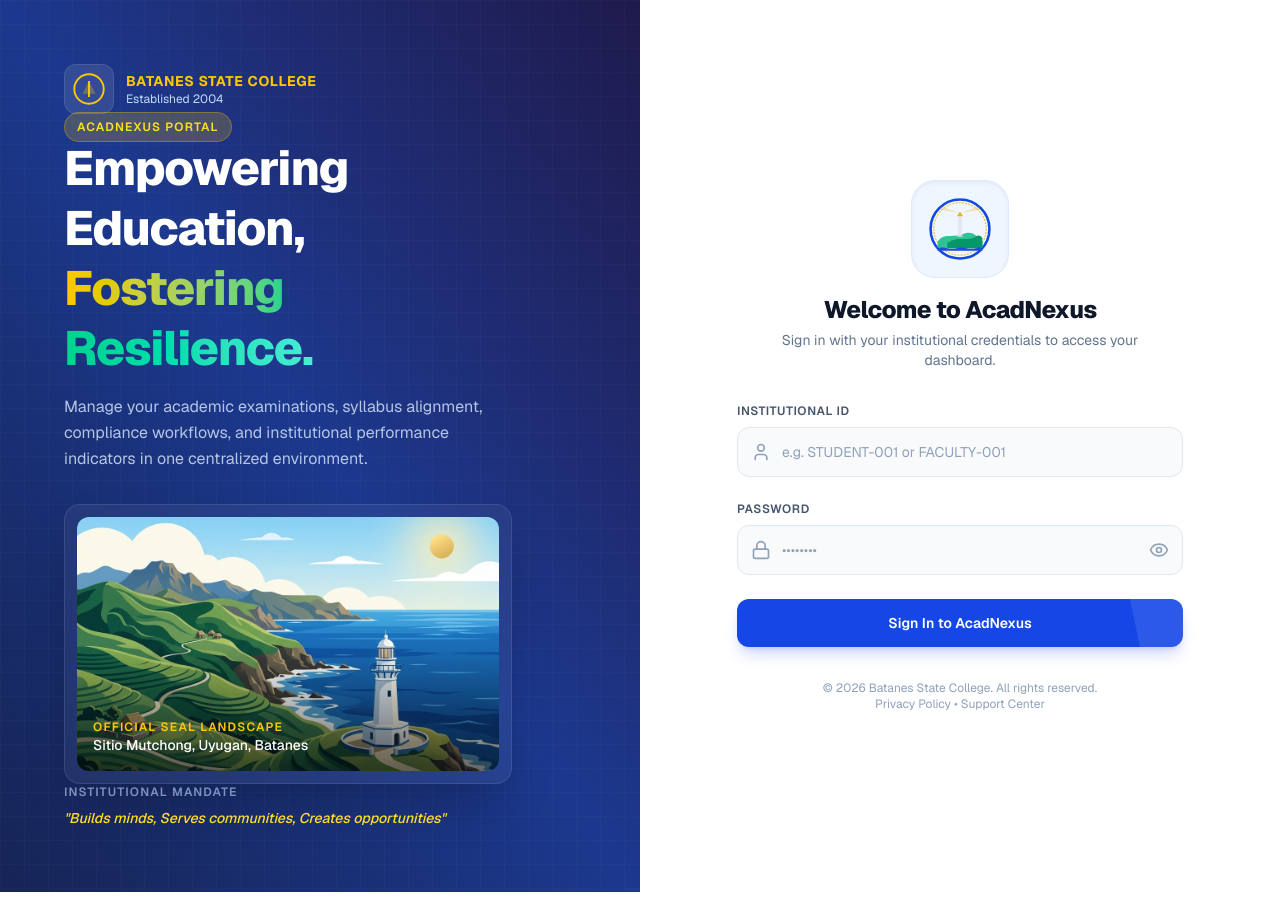
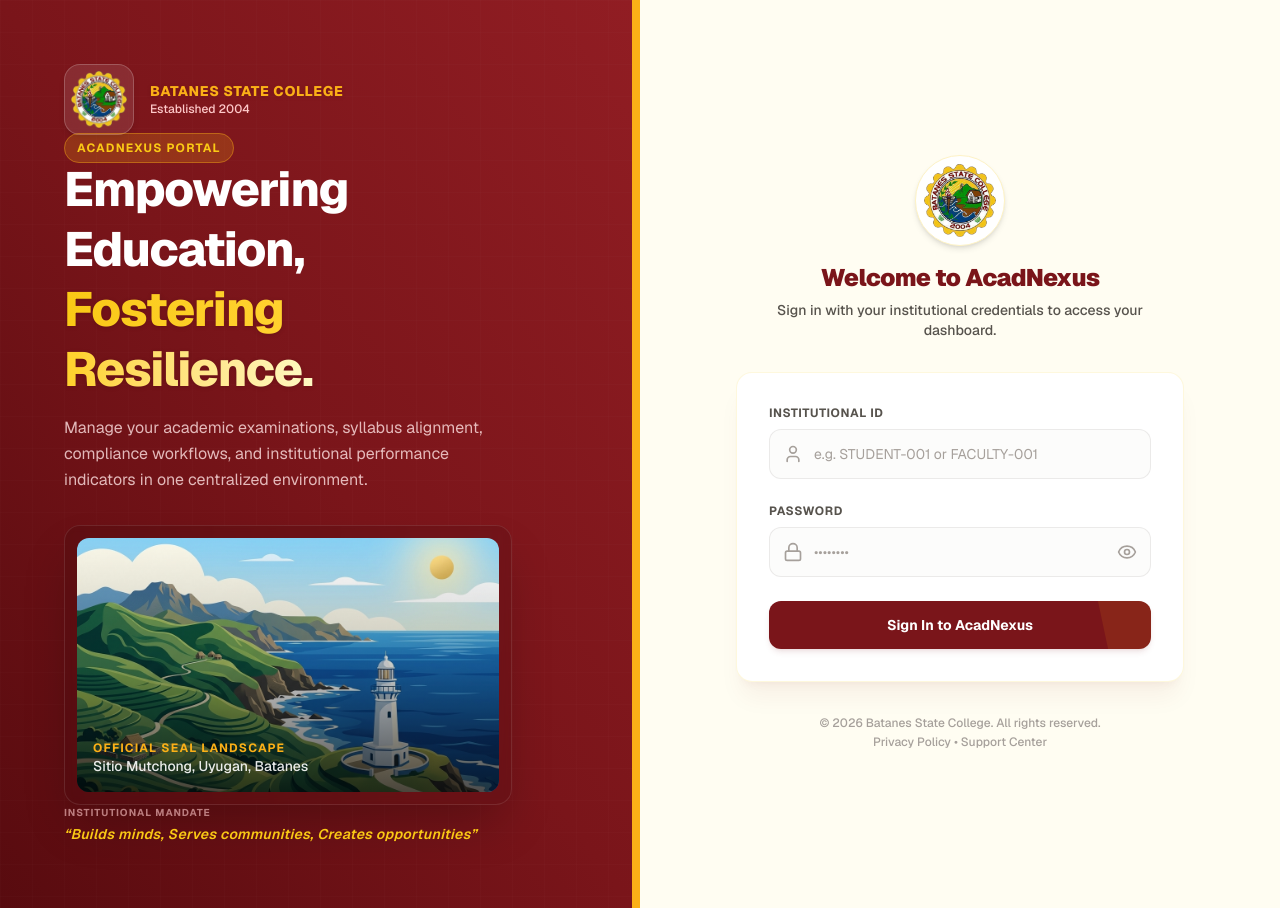
Before and after one commit to Ben4ndBen/acadnexus, a Next.js app: page / in a window 1280 px wide. Built offline with nearby package versions, Linux system fonts and the light colour scheme; no server answers.

Commit message:
Login page recolor

```diff
--- a/src/app/components/LoginForm.tsx
+++ b/src/app/components/LoginForm.tsx
@@ -18,7 +18,6 @@
       else if (state.role === "Chair") path = "/dashboard/chair";
       else if (state.role === "Director") path = "/dashboard/director";
 
-      // Perform a full refresh redirect to ensure cookies are immediately picked up by the middleware/layout
       window.location.href = path;
     }
   }, [state]);
@@ -26,21 +25,21 @@
   return (
     <form action={formAction} className="space-y-6">
       {state?.error && (
-        <div className="flex items-center gap-3 bg-red-50 border border-red-200 text-red-700 px-4 py-3 rounded-lg text-sm animate-shake">
-          <AlertCircle className="w-5 h-5 shrink-0 text-red-500" />
-          <p className="font-medium">{state.error}</p>
+        <div className="flex items-center gap-3 bg-rose-50 border border-rose-200 text-rose-900 px-4 py-3 rounded-lg text-sm animate-shake">
+          <AlertCircle className="w-5 h-5 shrink-0 text-rose-600" />
+          <p className="font-semibold">{state.error}</p>
         </div>
       )}
 
       <div>
         <label
           htmlFor="institutionalId"
-          className="block text-xs font-semibold text-slate-600 uppercase tracking-wider mb-2"
+          className="block text-xs font-bold text-stone-600 uppercase tracking-wider mb-2"
         >
           Institutional ID
         </label>
         <div className="relative">
-          <div className="absolute inset-y-0 left-0 pl-3.5 flex items-center pointer-events-none text-slate-400">
+          <div className="absolute inset-y-0 left-0 pl-3.5 flex items-center pointer-events-none text-stone-400 focus-within:text-[#7A151A]">
             <User className="w-5 h-5" />
           </div>
           <input
@@ -49,7 +48,7 @@
             type="text"
             required
             placeholder="e.g. STUDENT-001 or FACULTY-001"
-            className="w-full bg-slate-50 hover:bg-slate-100/50 focus:bg-white border border-slate-200 focus:border-transparent rounded-xl pl-11 pr-4 py-3.5 text-sm text-slate-800 placeholder-slate-400 focus:outline-none focus:ring-2 focus:ring-blue-600 transition-all duration-200"
+            className="w-full bg-stone-50/60 hover:bg-stone-50 focus:bg-white border border-stone-200/80 focus:border-[#7A151A] rounded-xl pl-11 pr-4 py-3.5 text-sm text-stone-800 placeholder-stone-400 focus:outline-none focus:ring-2 focus:ring-[#7A151A]/20 transition-all duration-200"
             disabled={isPending}
           />
         </div>
@@ -59,13 +58,13 @@
         <div className="flex justify-between items-center mb-2">
           <label
             htmlFor="password"
-            className="block text-xs font-semibold text-slate-600 uppercase tracking-wider"
+            className="block text-xs font-bold text-stone-600 uppercase tracking-wider"
           >
             Password
           </label>
         </div>
         <div className="relative">
-          <div className="absolute inset-y-0 left-0 pl-3.5 flex items-center pointer-events-none text-slate-400">
+          <div className="absolute inset-y-0 left-0 pl-3.5 flex items-center pointer-events-none text-stone-400">
             <Lock className="w-5 h-5" />
           </div>
           <input
@@ -74,13 +73,13 @@
             type={showPassword ? "text" : "password"}
             required
             placeholder="••••••••"
-            className="w-full bg-slate-50 hover:bg-slate-100/50 focus:bg-white border border-slate-200 focus:border-transparent rounded-xl pl-11 pr-11 py-3.5 text-sm text-slate-800 placeholder-slate-400 focus:outline-none focus:ring-2 focus:ring-blue-600 transition-all duration-200"
+            className="w-full bg-stone-50/60 hover:bg-stone-50 focus:bg-white border border-stone-200/80 focus:border-[#7A151A] rounded-xl pl-11 pr-11 py-3.5 text-sm text-stone-800 placeholder-stone-400 focus:outline-none focus:ring-2 focus:ring-[#7A151A]/20 transition-all duration-200"
             disabled={isPending}
           />
           <button
             type="button"
             onClick={() => setShowPassword(!showPassword)}
-            className="absolute inset-y-0 right-0 pr-3.5 flex items-center text-slate-400 hover:text-slate-600 focus:outline-none transition-colors"
+            className="absolute inset-y-0 right-0 pr-3.5 flex items-center text-stone-400 hover:text-stone-600 focus:outline-none transition-colors"
             disabled={isPending}
           >
             {showPassword ? <EyeOff className="w-5 h-5" /> : <Eye className="w-5 h-5" />}
@@ -91,12 +90,12 @@
       <button
         type="submit"
         disabled={isPending}
-        className="w-full relative flex items-center justify-center bg-blue-700 hover:bg-blue-800 text-white font-semibold rounded-xl py-3.5 text-sm shadow-lg shadow-blue-700/20 hover:shadow-blue-800/35 focus:outline-none focus:ring-2 focus:ring-blue-600 focus:ring-offset-2 transition-all duration-300 disabled:opacity-85 disabled:cursor-not-allowed group overflow-hidden"
+        className="w-full relative flex items-center justify-center bg-[#7A151A] hover:bg-[#580B0F] text-white font-bold rounded-xl py-3.5 text-sm shadow-md shadow-[#7A151A]/10 hover:shadow-lg hover:shadow-[#7A151A]/20 focus:outline-none focus:ring-2 focus:ring-[#7A151A] focus:ring-offset-2 transition-all duration-300 disabled:opacity-85 disabled:cursor-not-allowed group overflow-hidden"
       >
-        <span className="absolute right-0 top-0 w-24 h-full bg-white/10 skew-x-12 translate-x-12 group-hover:translate-x-[-150px] transition-transform duration-1000 ease-out" />
+        <span className="absolute right-0 top-0 w-24 h-full bg-[#FBB017]/10 skew-x-12 translate-x-12 group-hover:translate-x-[-180px] transition-transform duration-1000 ease-out" />
         {isPending ? (
           <div className="flex items-center gap-2">
-            <Loader2 className="w-5 h-5 animate-spin" />
+            <Loader2 className="w-5 h-5 animate-spin text-[#FBB017]" />
             <span>Verifying Credentials...</span>
           </div>
         ) : (
--- a/src/app/components/LogoutButton.tsx
+++ b/src/app/components/LogoutButton.tsx
@@ -22,10 +22,10 @@
     <button
       onClick={handleLogout}
       disabled={isPending}
-      className="flex items-center gap-2 px-4 py-2 text-sm font-semibold text-slate-700 hover:text-red-600 bg-slate-100 hover:bg-red-50 rounded-xl transition-all duration-200 border border-slate-200 hover:border-red-100 disabled:opacity-50"
+      className="flex items-center gap-2 px-4 py-2 text-sm font-bold text-stone-700 hover:text-[#7A151A] bg-stone-100 hover:bg-amber-50 rounded-xl transition-all duration-200 border border-stone-200 hover:border-amber-200 disabled:opacity-50"
     >
       {isPending ? (
-        <Loader2 className="w-4 h-4 animate-spin text-red-500" />
+        <Loader2 className="w-4 h-4 animate-spin text-[#7A151A]" />
       ) : (
         <LogOut className="w-4 h-4" />
       )}
--- a/src/app/page.tsx
+++ b/src/app/page.tsx
@@ -19,67 +19,65 @@
   }
 
   return (
-    <div className="min-h-screen flex flex-col md:flex-row bg-slate-50 font-sans">
+    <div className="min-h-screen flex flex-col md:flex-row bg-[#FFFDF2] font-sans">
       {/* Brand visual showcase (Left Pane) */}
-      <div className="hidden md:flex md:w-1/2 relative bg-gradient-to-tr from-blue-950 via-blue-900 to-indigo-950 text-white p-16 flex-col justify-between overflow-hidden">
-        {/* Subtle grid pattern background */}
-        <div className="absolute inset-0 bg-[linear-gradient(to_right,#ffffff05_1px,transparent_1px),linear-gradient(to_bottom,#ffffff05_1px,transparent_1px)] bg-[size:24px_24px]" />
+      <div className="hidden md:flex md:w-1/2 relative bg-gradient-to-tr from-[#580B0F] via-[#7A151A] to-[#911D23] text-white p-16 flex-col justify-between overflow-hidden border-r-8 border-[#FBB017]">
+        {/* Subtle geometric pattern background */}
+        <div className="absolute inset-0 bg-[linear-gradient(to_right,#ffffff03_1px,transparent_1px),linear-gradient(to_bottom,#ffffff03_1px,transparent_1px)] bg-[size:32px_32px]" />
 
         {/* Top brand header */}
-        <div className="relative z-10 flex items-center gap-3">
-          <div className="bg-white/10 backdrop-blur-md p-2 rounded-xl border border-white/10">
-            <svg
-              className="w-8 h-8 text-yellow-400"
-              viewBox="0 0 100 100"
-              fill="none"
-              xmlns="http://www.w3.org/2000/svg"
-            >
-              <circle cx="50" cy="50" r="46" stroke="currentColor" strokeWidth="6" />
-              <path d="M30 65 L 50 25 L 70 65 Z" fill="currentColor" opacity="0.3" />
-              <line x1="50" y1="25" x2="50" y2="75" stroke="currentColor" strokeWidth="6" />
-            </svg>
+        <div className="relative z-10 flex items-center gap-4">
+          <div className="bg-white/10 backdrop-blur-md p-1.5 rounded-2xl border border-white/20 shadow-md">
+            <Image
+              src="/bsc-logo.png"
+              alt="Batanes State College Seal"
+              width={56}
+              height={56}
+              className="object-contain"
+              priority
+            />
           </div>
           <div>
-            <h2 className="font-bold tracking-wider text-sm text-yellow-400 uppercase">
+            <h2 className="font-extrabold tracking-wider text-sm text-[#FBB017] uppercase drop-shadow">
               Batanes State College
             </h2>
-            <p className="text-xs text-blue-200">Established 2004</p>
+            <p className="text-xs text-red-200 font-medium">Established 2004</p>
           </div>
         </div>
 
         {/* Dynamic visual asset representation */}
         <div className="relative z-10 my-auto max-w-md space-y-8">
           <div className="space-y-4">
-            <span className="bg-yellow-400/20 text-yellow-300 font-semibold text-xs px-3 py-1.5 rounded-full border border-yellow-400/30 uppercase tracking-widest">
+            <span className="bg-[#FBB017]/20 text-[#FAC915] font-bold text-xs px-3 py-1.5 rounded-full border border-[#FBB017]/40 uppercase tracking-widest backdrop-blur-xs">
               AcadNexus Portal
             </span>
             <h1 className="text-4xl lg:text-5xl font-extrabold tracking-tight leading-tight">
               Empowering Education, <br />
-              <span className="text-transparent bg-clip-text bg-gradient-to-r from-yellow-400 via-emerald-400 to-teal-300">
+              <span className="text-transparent bg-clip-text bg-gradient-to-r from-[#FAC915] via-amber-300 to-yellow-100 drop-shadow-sm">
                 Fostering Resilience.
               </span>
             </h1>
-            <p className="text-blue-100/80 leading-relaxed text-base">
+            <p className="text-red-100/80 leading-relaxed text-sm lg:text-base">
               Manage your academic examinations, syllabus alignment, compliance workflows, and institutional performance indicators in one centralized environment.
             </p>
           </div>
 
           {/* Visual card showcasing generated landscape */}
-          <div className="group relative rounded-2xl overflow-hidden border border-white/10 shadow-2xl bg-white/5 backdrop-blur-sm p-3 aspect-[16/10] transition-all duration-500 hover:border-white/20 hover:scale-[1.01]">
+          <div className="group relative rounded-2xl overflow-hidden border border-white/10 shadow-2xl bg-black/10 backdrop-blur-xs p-3 aspect-[16/10] transition-all duration-500 hover:border-white/20 hover:scale-[1.01]">
             <div className="relative w-full h-full rounded-xl overflow-hidden">
               <Image
                 src="/bsc-banner.png"
-                alt="Batanes State College landscape featuring rolling hills and lighthouse"
+                alt="Batanes State College landscape"
                 fill
                 priority
                 className="object-cover transition-transform duration-700 group-hover:scale-105"
               />
-              <div className="absolute inset-0 bg-gradient-to-t from-black/60 via-transparent to-transparent" />
+              <div className="absolute inset-0 bg-gradient-to-t from-black/70 via-black/20 to-transparent" />
               <div className="absolute bottom-4 left-4 right-4">
-                <p className="text-xs font-semibold text-yellow-400 uppercase tracking-widest">
+                <p className="text-xs font-bold text-[#FBB017] uppercase tracking-widest">
                   Official Seal Landscape
                 </p>
-                <p className="text-sm font-medium text-white">
+                <p className="text-sm font-medium text-white/90">
                   Sitio Mutchong, Uyugan, Batanes
                 </p>
               </div>
@@ -88,44 +86,36 @@
         </div>
 
         {/* Footer brand motto */}
-        <div className="relative z-10 flex flex-col gap-2">
-          <p className="text-xs text-blue-200/60 uppercase tracking-widest font-semibold">
+        <div className="relative z-10 flex flex-col gap-1">
+          <p className="text-[10px] text-red-200/60 uppercase tracking-widest font-bold">
             Institutional Mandate
           </p>
-          <p className="italic text-sm text-yellow-300 font-medium">
-            "Builds minds, Serves communities, Creates opportunities"
+          <p className="italic text-xs lg:text-sm text-[#FAC915] font-semibold tracking-wide">
+            &ldquo;Builds minds, Serves communities, Creates opportunities&rdquo;
           </p>
         </div>
       </div>
 
       {/* Login Form Pane (Right Pane) */}
-      <div className="flex-1 flex flex-col justify-center py-12 px-6 sm:px-12 lg:px-20 xl:px-24 bg-white">
+      <div className="flex-1 flex flex-col justify-center py-12 px-6 sm:px-12 lg:px-20 xl:px-24 bg-[#FFFDF2]">
         <div className="mx-auto w-full max-w-md space-y-8">
 
           {/* Mobile brand header (visible on small screens) */}
-          <div className="flex flex-col items-center text-center md:hidden space-y-4">
-            <svg
-              className="w-16 h-16 text-blue-700"
-              viewBox="0 0 100 100"
-              fill="none"
-              xmlns="http://www.w3.org/2000/svg"
-            >
-              <circle cx="50" cy="50" r="46" stroke="currentColor" strokeWidth="4" />
-              <circle cx="50" cy="50" r="41" stroke="#EAB308" strokeWidth="1.5" strokeDasharray="3 2" />
-              <path d="M15 70 C 25 55, 40 65, 55 58 C 70 50, 80 65, 85 70 L 85 80 L 15 80 Z" fill="#10B981" opacity="0.85" />
-              <path d="M30 72 C 45 60, 60 70, 75 62 C 80 58, 83 62, 85 64 L 85 80 L 30 80 Z" fill="#059669" />
-              <rect x="47" y="30" width="6" height="30" fill="#E2E8F0" rx="1" />
-              <polygon points="45,30 55,30 50,23" fill="#EAB308" />
-              <rect x="46" y="60" width="8" height="2" fill="#E2E8F0" />
-              <path d="M50 25 L 20 15 L 20 20 Z" fill="#EAB308" opacity="0.3" />
-              <path d="M50 25 L 80 15 L 80 20 Z" fill="#EAB308" opacity="0.3" />
-              <path d="M15 80 Q 22 78 30 80 T 45 80 T 60 80 T 75 80 T 85 80 L 85 84 L 15 84 Z" fill="#1D4ED8" />
-            </svg>
+          <div className="flex flex-col items-center text-center md:hidden space-y-3">
+            <div className="p-1 bg-white rounded-full shadow-md border border-[#FBB017]/30">
+              <Image
+                src="/bsc-logo.png"
+                alt="Batanes State College Seal"
+                width={80}
+                height={80}
+                className="object-contain"
+              />
+            </div>
             <div>
-              <h2 className="text-xl font-extrabold text-slate-900 tracking-tight">
+              <h2 className="text-xl font-black text-[#7A151A] tracking-tight">
                 BATANES STATE COLLEGE
               </h2>
-              <p className="text-xs text-slate-500 font-semibold uppercase tracking-widest mt-1">
+              <p className="text-xs text-amber-700 font-bold uppercase tracking-widest mt-1">
                 AcadNexus Portal
               </p>
             </div>
@@ -133,45 +123,35 @@
 
           {/* Desktop Form Seal & Title */}
           <div className="hidden md:block text-center space-y-4">
-            <div className="inline-flex p-4 rounded-3xl bg-blue-50 border border-blue-100 shadow-inner group transition-all duration-300 hover:scale-[1.02]">
-              <svg
-                className="w-16 h-16 text-blue-700"
-                viewBox="0 0 100 100"
-                fill="none"
-                xmlns="http://www.w3.org/2000/svg"
-              >
-                <circle cx="50" cy="50" r="46" stroke="currentColor" strokeWidth="4" />
-                <circle cx="50" cy="50" r="41" stroke="#EAB308" strokeWidth="1.5" strokeDasharray="3 2" />
-                <path d="M15 70 C 25 55, 40 65, 55 58 C 70 50, 80 65, 85 70 L 85 80 L 15 80 Z" fill="#10B981" opacity="0.85" />
-                <path d="M30 72 C 45 60, 60 70, 75 62 C 80 58, 83 62, 85 64 L 85 80 L 30 80 Z" fill="#059669" />
-                <rect x="47" y="30" width="6" height="30" fill="#E2E8F0" rx="1" />
-                <polygon points="45,30 55,30 50,23" fill="#EAB308" />
-                <rect x="46" y="60" width="8" height="2" fill="#E2E8F0" />
-                <path d="M50 25 L 20 15 L 20 20 Z" fill="#EAB308" opacity="0.3" />
-                <path d="M50 25 L 80 15 L 80 20 Z" fill="#EAB308" opacity="0.3" />
-                <path d="M15 80 Q 22 78 30 80 T 45 80 T 60 80 T 75 80 T 85 80 L 85 84 L 15 84 Z" fill="#1D4ED8" />
-              </svg>
+            <div className="inline-flex p-2 rounded-full bg-white border border-amber-100 shadow-md transition-all duration-300 hover:scale-[1.02] hover:border-[#FBB017]/40">
+              <Image
+                src="/bsc-logo.png"
+                alt="Batanes State College Seal"
+                width={72}
+                height={72}
+                className="object-contain"
+              />
             </div>
-            <div className="space-y-1">
-              <h1 className="text-2xl font-extrabold text-slate-900 tracking-tight">
+            <div className="space-y-1.5">
+              <h1 className="text-2xl font-black text-[#7A151A] tracking-tight">
                 Welcome to AcadNexus
               </h1>
-              <p className="text-sm text-slate-500 max-w-sm mx-auto">
+              <p className="text-sm text-stone-600 max-w-sm mx-auto font-medium">
                 Sign in with your institutional credentials to access your dashboard.
               </p>
             </div>
           </div>
 
           {/* Form wrapper with neat boundary */}
-          <div className="bg-slate-50/50 md:bg-transparent p-6 md:p-0 rounded-2xl border border-slate-100 md:border-transparent">
+          <div className="bg-white/80 md:bg-white p-6 md:p-8 rounded-2xl border border-amber-100/60 md:shadow-xl md:shadow-[#7A151A]/5">
             <LoginForm />
           </div>
 
           {/* Legal / Institutional footer */}
           <div className="text-center">
-            <p className="text-xs text-slate-400">
-              © {new Date().getFullYear()} Batanes State College. All rights reserved. <br />
-              <span className="hover:text-blue-600 cursor-pointer transition-colors">Privacy Policy</span> &bull; <span className="hover:text-blue-600 cursor-pointer transition-colors">Support Center</span>
+            <p className="text-xs text-stone-400 font-medium leading-relaxed">
+              &copy; {new Date().getFullYear()} Batanes State College. All rights reserved. <br />
+              <span className="hover:text-[#7A151A] hover:underline cursor-pointer transition-colors">Privacy Policy</span> &bull; <span className="hover:text-[#7A151A] hover:underline cursor-pointer transition-colors">Support Center</span>
             </p>
           </div>
         </div>
```
Also changed, not shown: public/bsc-logo.png (added).
